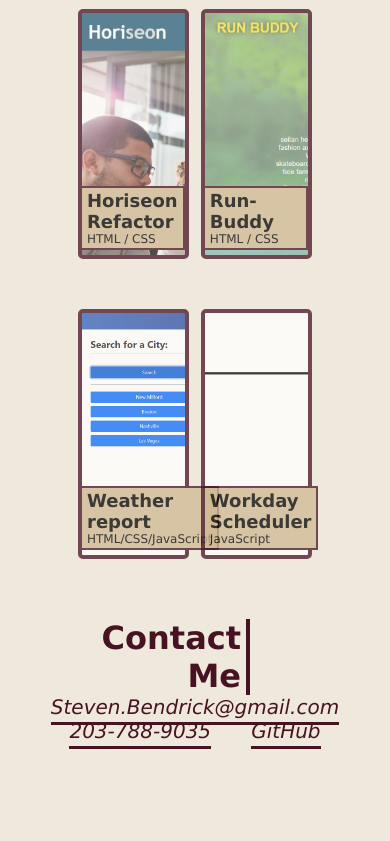
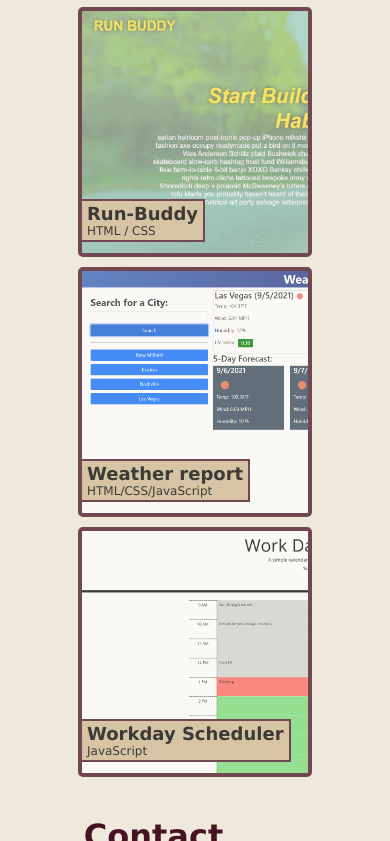
Before and after one commit to SteveB29/SteveB29, a plain HTML site: page index.html in a window 390 px wide. Shown: the part 1159-2000 px from the top of the page. Before the commit the page ends 1922 px from the top, so only its background shows below. Drawn offline with Linux system fonts and the light colour scheme.

Commit message:
started media queries

```diff
--- a/assets/css/style.css
+++ b/assets/css/style.css
@@ -163,7 +163,6 @@ footer address ul li a {
 }
 
 .secondary-application {
-    width: 100%;
     height: 250px;
     display: flex;
     align-items: flex-end;
@@ -237,3 +236,34 @@ footer address ul li a {
     width: 250px;
     margin-top: 15px;
 }
+
+@media screen and (max-width: 1244px) {
+    .work {
+        display: flex;
+        flex-flow: wrap column;
+        align-items: center;
+    }
+
+    .primary-application {
+        height: 250px;
+        background-size: cover;
+    }
+
+    .secondary-block {
+        display: flex;
+        flex-flow: wrap column;
+    }
+
+    .float-left, .float-right {
+        float: none;
+        width: 80%;
+        margin: 5px auto;
+    }
+
+    .section-title {
+        border-right: none;
+        border-bottom: 4px solid var(--primary-color);
+        text-align: center;
+        width: 80%;
+    }
+}
--- a/index.html
+++ b/index.html
@@ -52,7 +52,7 @@
                         <p>HTML/CSS/JS</p>
                     </div>
                 </a>
-                <div>
+                <div class="secondary-block">
                     <a href="https://steveb29.github.io/horiseon-refactor/" target="_blank" class="secondary-application float-left img1">
                         <div class="app-tag">
                             <h2>Horiseon Refactor</h2>
```
